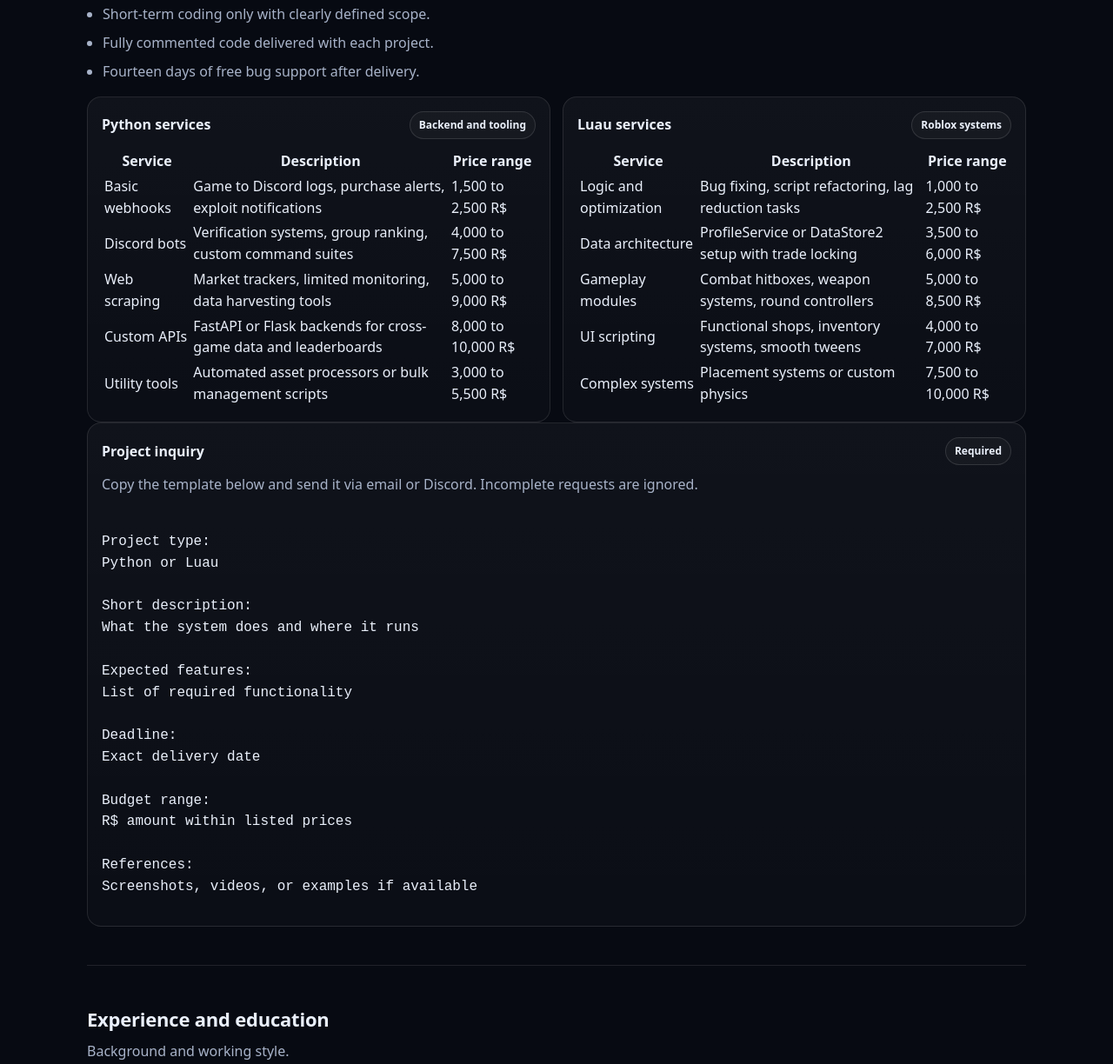
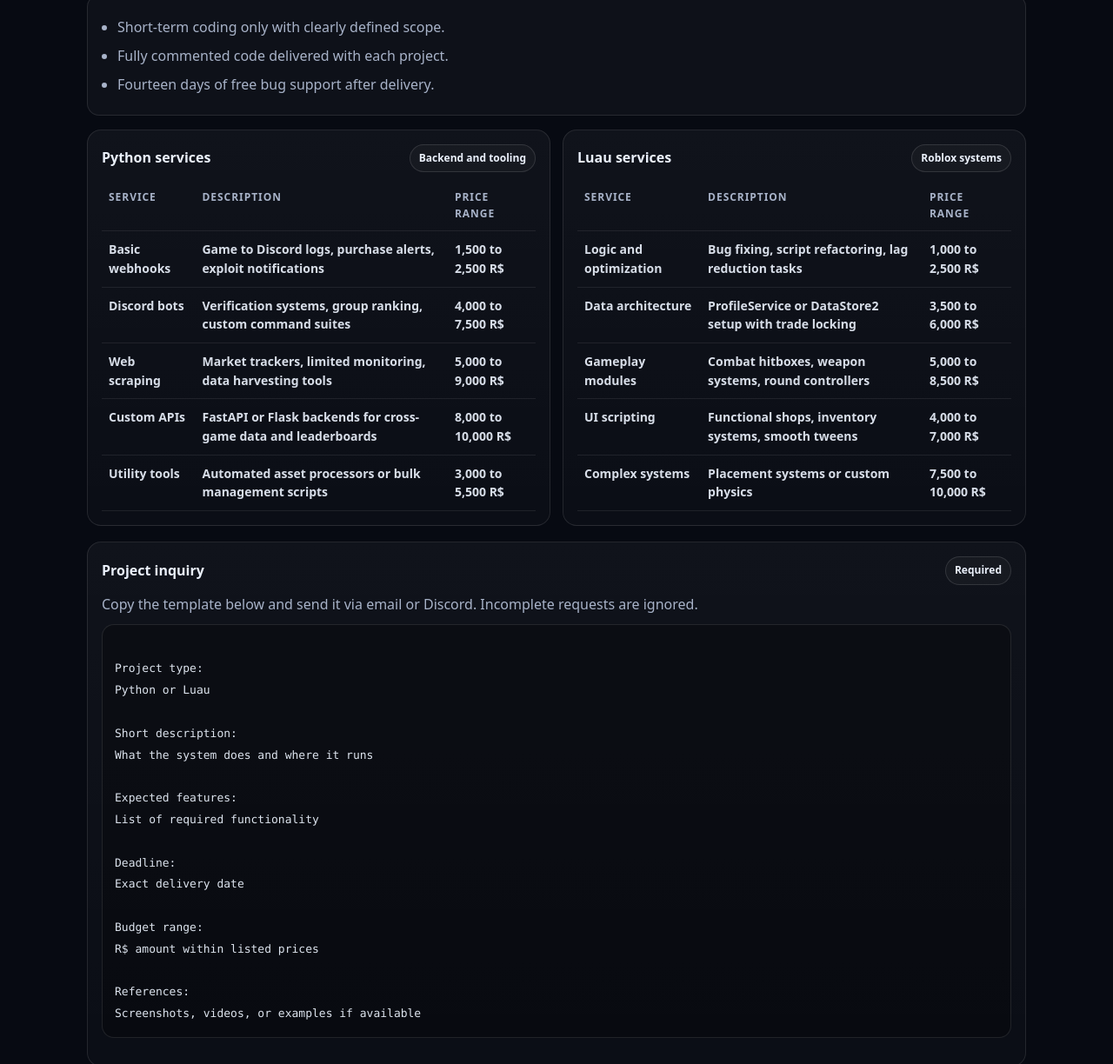
Before and after one commit to aasulaiman0613-boop/portfolio, a plain HTML site: page index.html in a window 1280 px wide. Shown: the part 2617-3841 px from the top of the page at 87% size. Drawn offline with Linux system fonts and the light colour scheme.

Commit message:
Update styles.css

```diff
--- a/styles.css
+++ b/styles.css
@@ -379,7 +379,11 @@ a:hover{ text-decoration:underline; }
 }
 .cleanList li{ margin: 8px 0; }
 
-.link{ color: rgba(122,167,255,.92); text-decoration:none; font-weight: 800; }
+.link{
+  color: rgba(122,167,255,.92);
+  text-decoration:none;
+  font-weight: 800;
+}
 .link:hover{ text-decoration:underline; }
 
 .mono{
@@ -399,6 +403,62 @@ a:hover{ text-decoration:underline; }
   width: 100%;
   height: 100%;
   display:block;
+}
+
+.noticeBox{
+  border: 1px solid rgba(255,255,255,.10);
+  background: rgba(255,255,255,.03);
+  border-radius: 14px;
+  padding: 14px 16px;
+  margin-bottom: 16px;
+}
+
+.serviceTable{
+  width: 100%;
+  border-collapse: collapse;
+  margin-top: 10px;
+  font-size: 14px;
+}
+
+.serviceTable th,
+.serviceTable td{
+  text-align: left;
+  padding: 10px 8px;
+  border-bottom: 1px solid rgba(255,255,255,.08);
+  vertical-align: top;
+}
+
+.serviceTable th{
+  color: var(--muted);
+  font-weight: 800;
+  font-size: 12px;
+  text-transform: uppercase;
+  letter-spacing: .08em;
+}
+
+.serviceTable td{
+  color: rgba(233,240,251,.92);
+  font-weight: 600;
+}
+
+.inquiryPanel{
+  margin-top: 18px;
+}
+
+.inquiryTemplate{
+  margin-top: 10px;
+  padding: 14px;
+  border-radius: 14px;
+  border: 1px solid rgba(255,255,255,.10);
+  background: rgba(0,0,0,.25);
+  overflow-x: auto;
+}
+
+.inquiryTemplate code{
+  font-family: ui-monospace, SFMono-Regular, Menlo, Monaco, Consolas, "Liberation Mono", monospace;
+  font-size: 13px;
+  line-height: 1.5;
+  color: rgba(233,240,251,.95);
 }
 
 .contactGrid{
```
